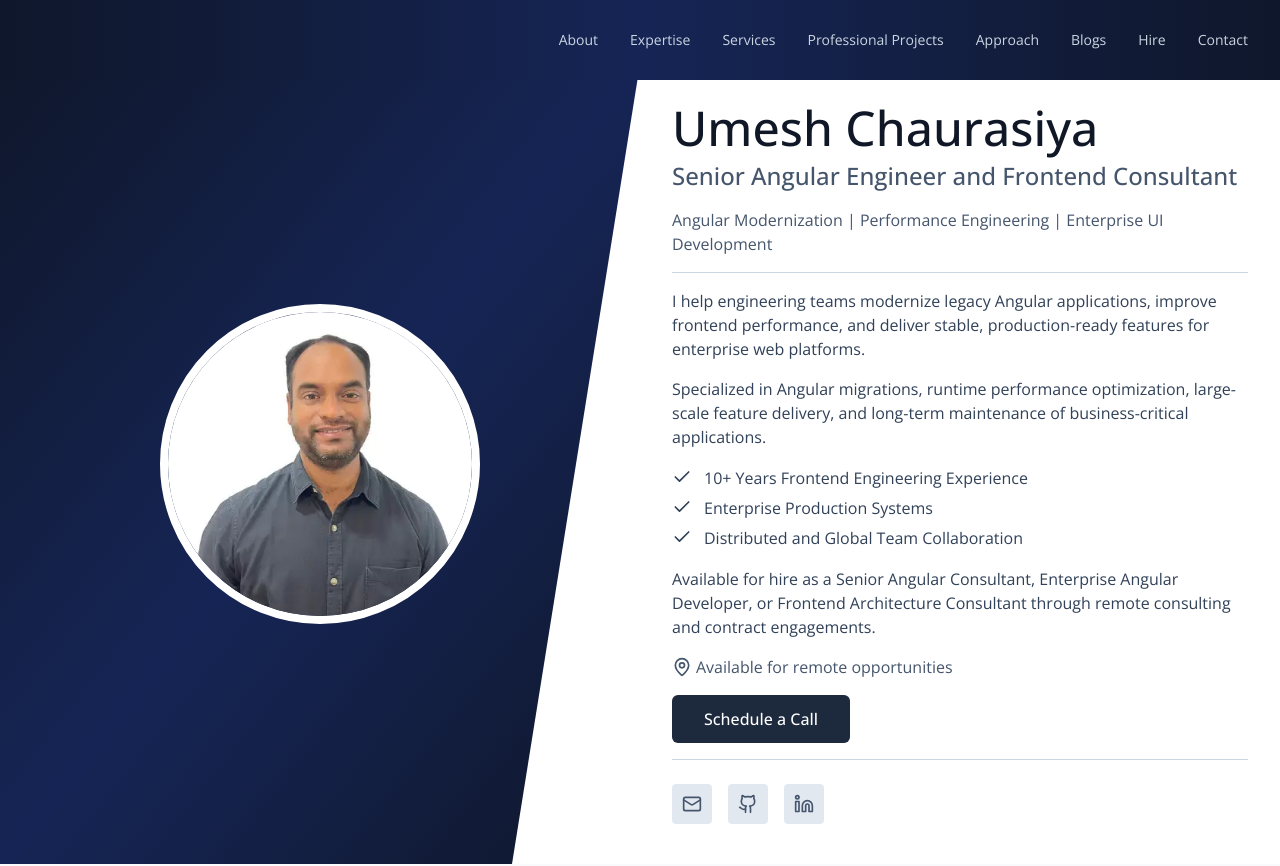
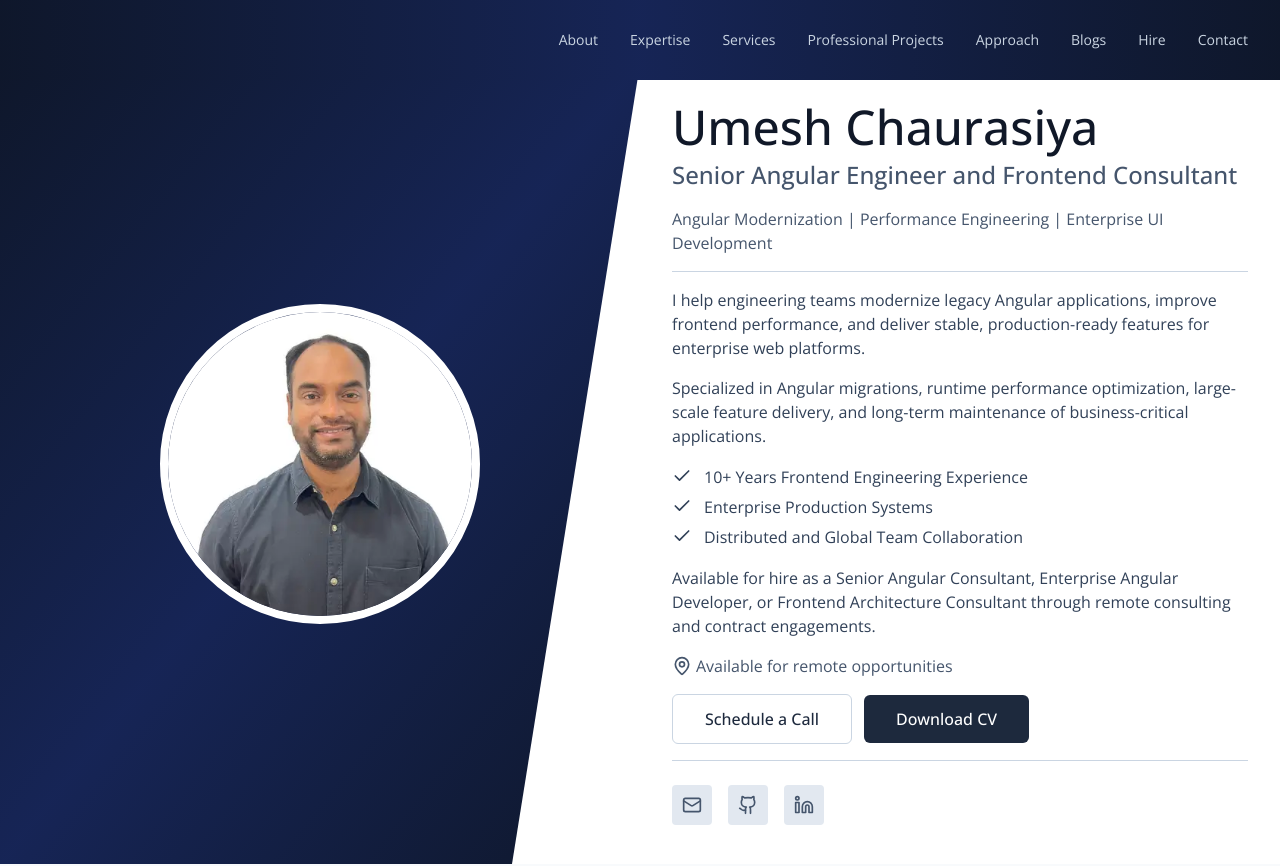
Before and after one commit to chaurasiyaumesh9/mercurion-consulting, a Next.js app: page / in a window 1280 px wide. Shown: the top 866 px of the page. Built offline with nearby package versions, Linux system fonts and the light colour scheme.

Commit message:
added download CV button

```diff
--- a/app/components/sections/HeroSection.tsx
+++ b/app/components/sections/HeroSection.tsx
@@ -68,12 +68,20 @@
             <span>Available for remote opportunities</span>
           </div>
 
-          <div className="mt-4">
+          <div className="mt-4 flex flex-wrap items-center gap-3">
             <Link
               href="/contact"
-              className="inline-block bg-slate-800 text-white px-8 py-3 rounded-md text-base font-medium"
+              className="inline-block border border-slate-300 text-slate-800 px-8 py-3 rounded-md text-base font-medium hover:bg-slate-100 transition"
             >
               Schedule a Call
+            </Link>
+            <Link
+              href="/Umesh-Chaurasiya-CV.pdf"
+              className="inline-block bg-slate-800 text-white px-8 py-3 rounded-md text-base font-medium"
+              target="_blank"
+              rel="noopener noreferrer"
+            >
+              Download CV
             </Link>
           </div>
 
```
Also changed, not shown: 1 other file (tests, documents, lock files or other folders).
